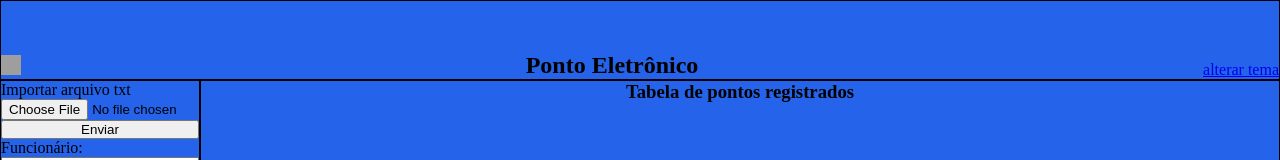
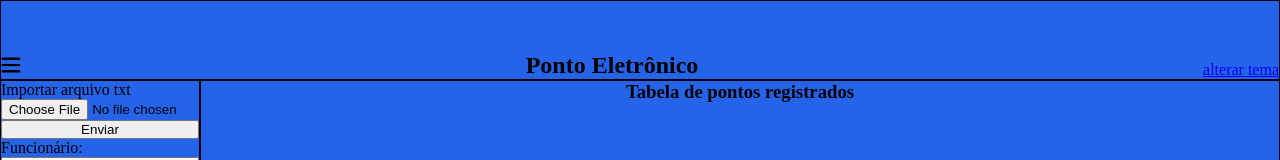
Before and after one commit to Carlos12Eduardo/ponto-eletronico-txt, a React (Vite) app: page / in a window 1280 px wide. Shown: the top 160 px of the page. Built offline with nearby package versions, Linux system fonts and the light colour scheme; grey boxes are pictures that could not be loaded.

Commit message:
Revert "corrigido o caminho da imagem do menu-hamburguer"
This reverts commit da720cb59b2a8c79965ceaeb5c912349a6c3f88b.

```diff
--- a/src/App.jsx
+++ b/src/App.jsx
@@ -26,7 +26,7 @@ function App() {
         <div className="container">
             <header>
                 <a href="#">
-                    <img src="./assets/images/more.png" width="20px" height="20px"/>
+                    <img src="./src/assets/images/more.png" width="20px" height="20px"/>
                 </a>
                 <h2>Ponto Eletrônico</h2>
                 <a href="#"> alterar tema</a>
```
